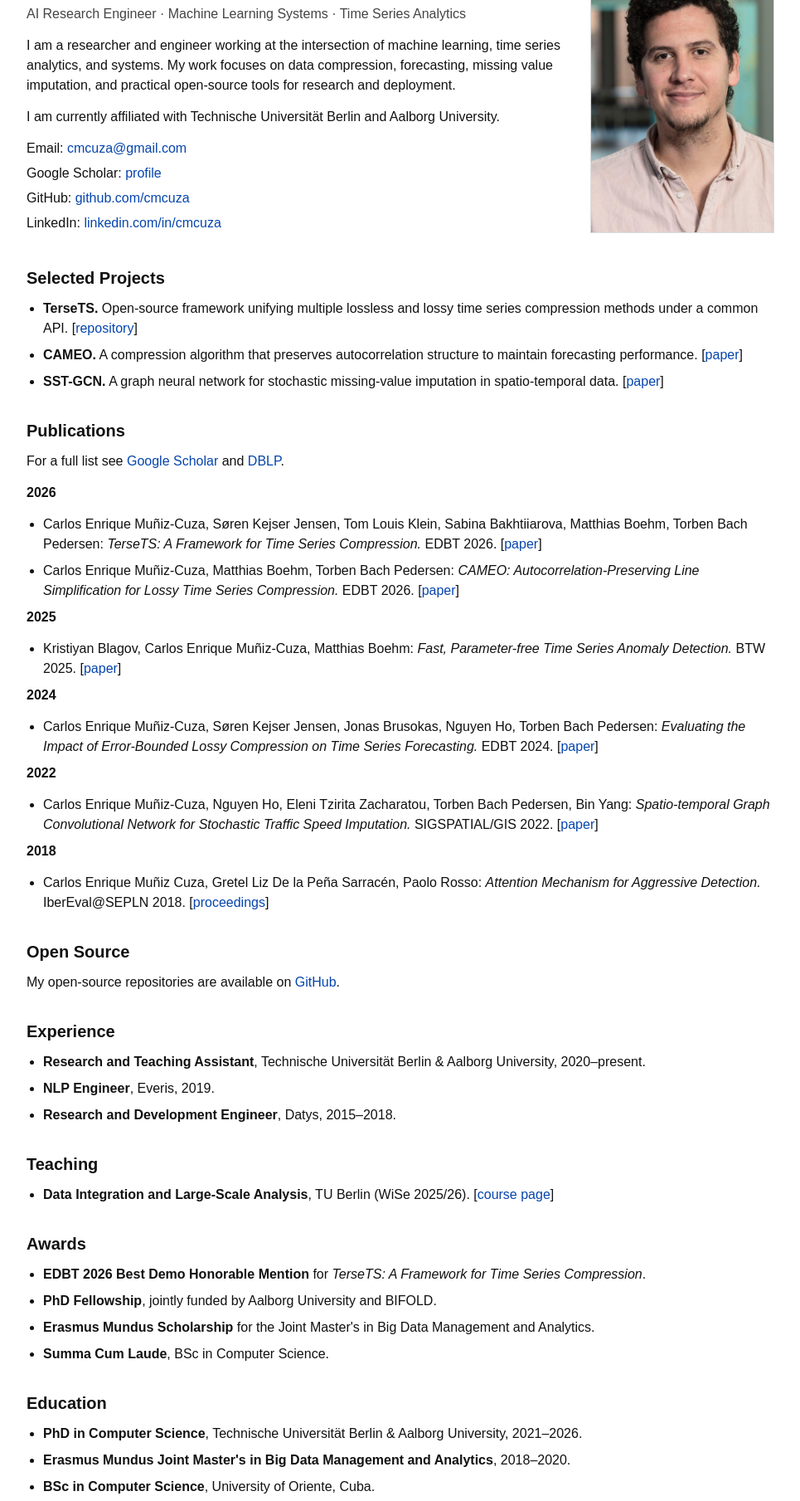
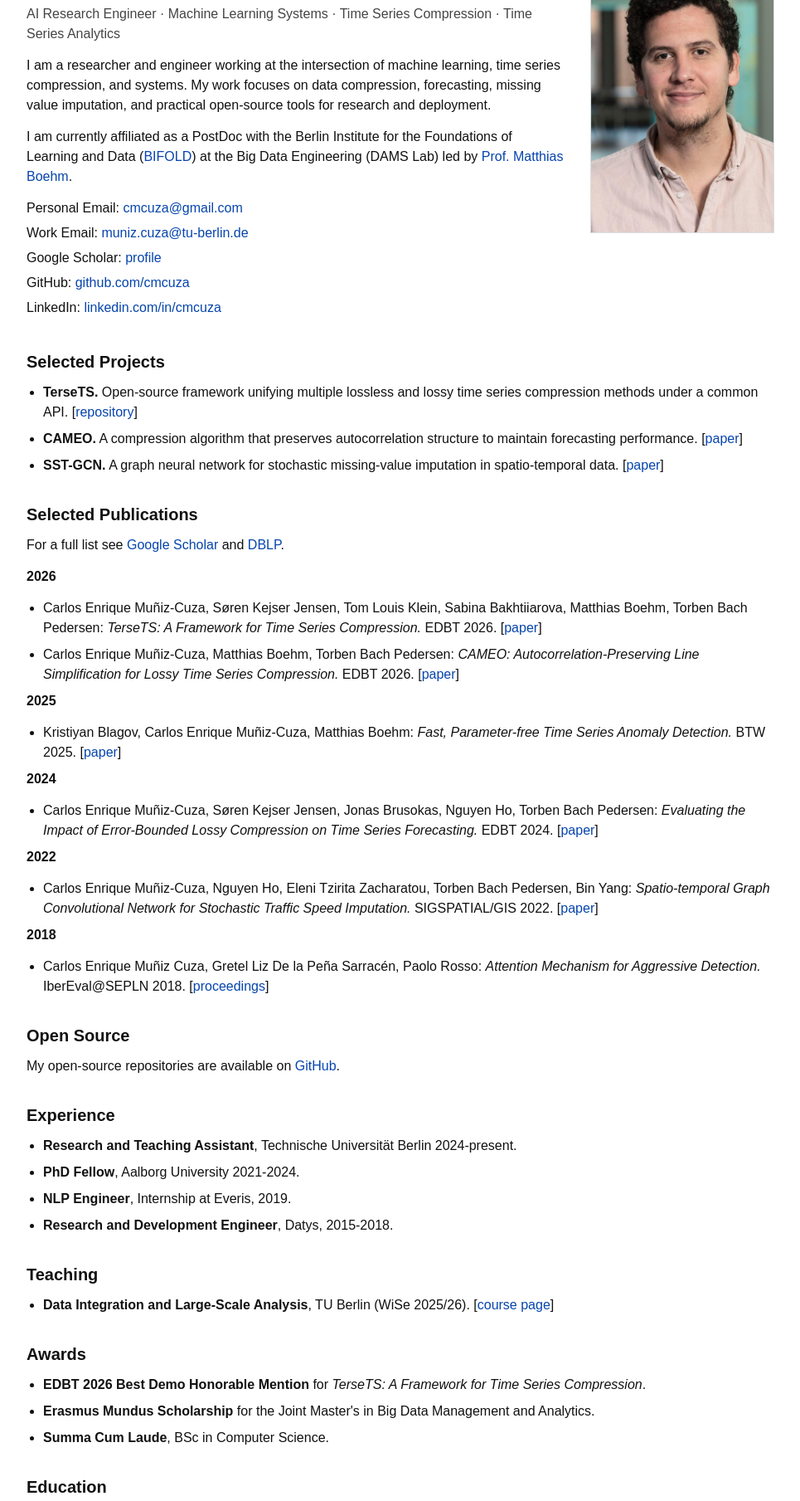
Before and after one commit to cmcuza/cmcuza.github.io, a plain HTML site: page index.html in a window 1280 px wide. Shown: the part 91-1900 px from the top of the page at 83% size, without its empty margins (158-1123 px from the left). Drawn offline with Linux system fonts and the light colour scheme.

Commit message:
Fix afiliation

```diff
--- a/index.html
+++ b/index.html
@@ -95,21 +95,22 @@
     <div class="top">
       <div>
         <h1>Dr. Carlos E. Muñiz Cuza</h1>
-        <p class="muted">AI Research Engineer · Machine Learning Systems · Time Series Analytics</p>
+        <p class="muted">AI Research Engineer · Machine Learning Systems · Time Series Compression · Time Series Analytics</p>
 
         <p>
           I am a researcher and engineer working at the intersection of machine learning,
-          time series analytics, and systems. My work focuses on data compression,
+          time series compression, and systems. My work focuses on data compression,
           forecasting, missing value imputation, and practical open-source tools for research
           and deployment.
         </p>
 
         <p>
-          I am currently affiliated with Technische Universität Berlin and Aalborg University.
+          I am currently affiliated as a PostDoc with the Berlin Institute for the Foundations of Learning and Data (<a href="https://www.bifold.berlin/" target="_blank" rel="noreferrer">BIFOLD</a>) at the Big Data Engineering (DAMS Lab) led by <a href="https://mboehm7.github.io/" target="_blank" rel="noreferrer">Prof. Matthias Boehm</a>.
         </p>
 
         <div class="links">
-          <p>Email: <a href="mailto:cmcuza@gmail.com">cmcuza@gmail.com</a></p>
+          <p>Personal Email: <a href="mailto:cmcuza@gmail.com">cmcuza@gmail.com</a></p>
+          <p>Work Email: <a href="mailto:muniz.cuza@tu-berlin.de">muniz.cuza@tu-berlin.de</a></p>
           <p>Google Scholar: <a href="https://scholar.google.com/citations?user=yyZKUS0AAAAJ&hl=en" target="_blank" rel="noreferrer">profile</a></p>
           <p>GitHub: <a href="https://github.com/cmcuza" target="_blank" rel="noreferrer">github.com/cmcuza</a></p>
           <p>LinkedIn: <a href="https://linkedin.com/in/cmcuza" target="_blank" rel="noreferrer">linkedin.com/in/cmcuza</a></p>
@@ -140,7 +141,7 @@
       </li>
     </ul>
 
-    <h2>Publications</h2>
+    <h2>Selected Publications</h2>
     <p>
       For a full list see
       <a href="https://scholar.google.com/citations?user=yyZKUS0AAAAJ&hl=en" target="_blank" rel="noreferrer">Google Scholar</a>
@@ -201,9 +202,10 @@
 
     <h2>Experience</h2>
     <ul>
-      <li><strong>Research and Teaching Assistant</strong>, Technische Universität Berlin &amp; Aalborg University, 2020–present.</li>
-      <li><strong>NLP Engineer</strong>, Everis, 2019.</li>
-      <li><strong>Research and Development Engineer</strong>, Datys, 2015–2018.</li>
+      <li><strong>Research and Teaching Assistant</strong>, Technische Universität Berlin 2024-present.</li>
+      <li><strong>PhD Fellow</strong>, Aalborg University 2021-2024.</li>
+      <li><strong>NLP Engineer</strong>, Internship at Everis, 2019.</li>
+      <li><strong>Research and Development Engineer</strong>, Datys, 2015-2018.</li>
     </ul>
 
     <h2>Teaching</h2>
@@ -217,16 +219,15 @@
     <h2>Awards</h2>
     <ul>
       <li><strong>EDBT 2026 Best Demo Honorable Mention</strong> for <em>TerseTS: A Framework for Time Series Compression</em>.</li>
-      <li><strong>PhD Fellowship</strong>, jointly funded by Aalborg University and BIFOLD.</li>
       <li><strong>Erasmus Mundus Scholarship</strong> for the Joint Master's in Big Data Management and Analytics.</li>
       <li><strong>Summa Cum Laude</strong>, BSc in Computer Science.</li>
     </ul>
 
     <h2>Education</h2>
     <ul>
-      <li><strong>PhD in Computer Science</strong>, Technische Universität Berlin &amp; Aalborg University, 2021–2026.</li>
-      <li><strong>Erasmus Mundus Joint Master's in Big Data Management and Analytics</strong>, 2018–2020.</li>
-      <li><strong>BSc in Computer Science</strong>, University of Oriente, Cuba.</li>
+      <li><strong>PhD in Computer Science</strong>, Technische Universität Berlin &amp; Aalborg University, 2021-2026.</li>
+      <li><strong>Erasmus Mundus Joint Master's in Big Data Management and Analytics</strong>, 2018-2020.</li>
+      <li><strong>BSc in Computer Science</strong>, University of Oriente, Cuba. 2010-2015</li>
     </ul>
   </div>
 </body>
```
